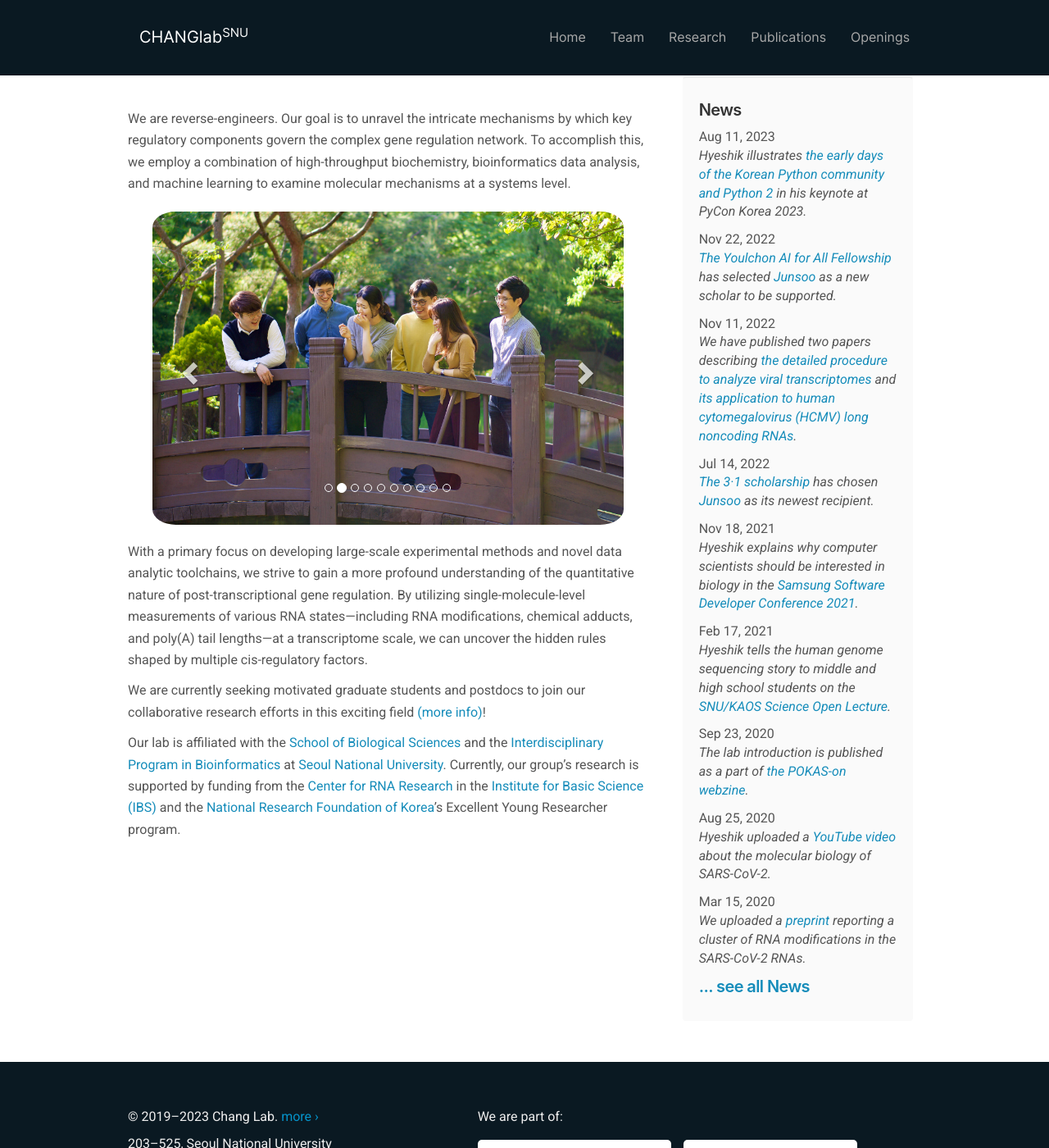
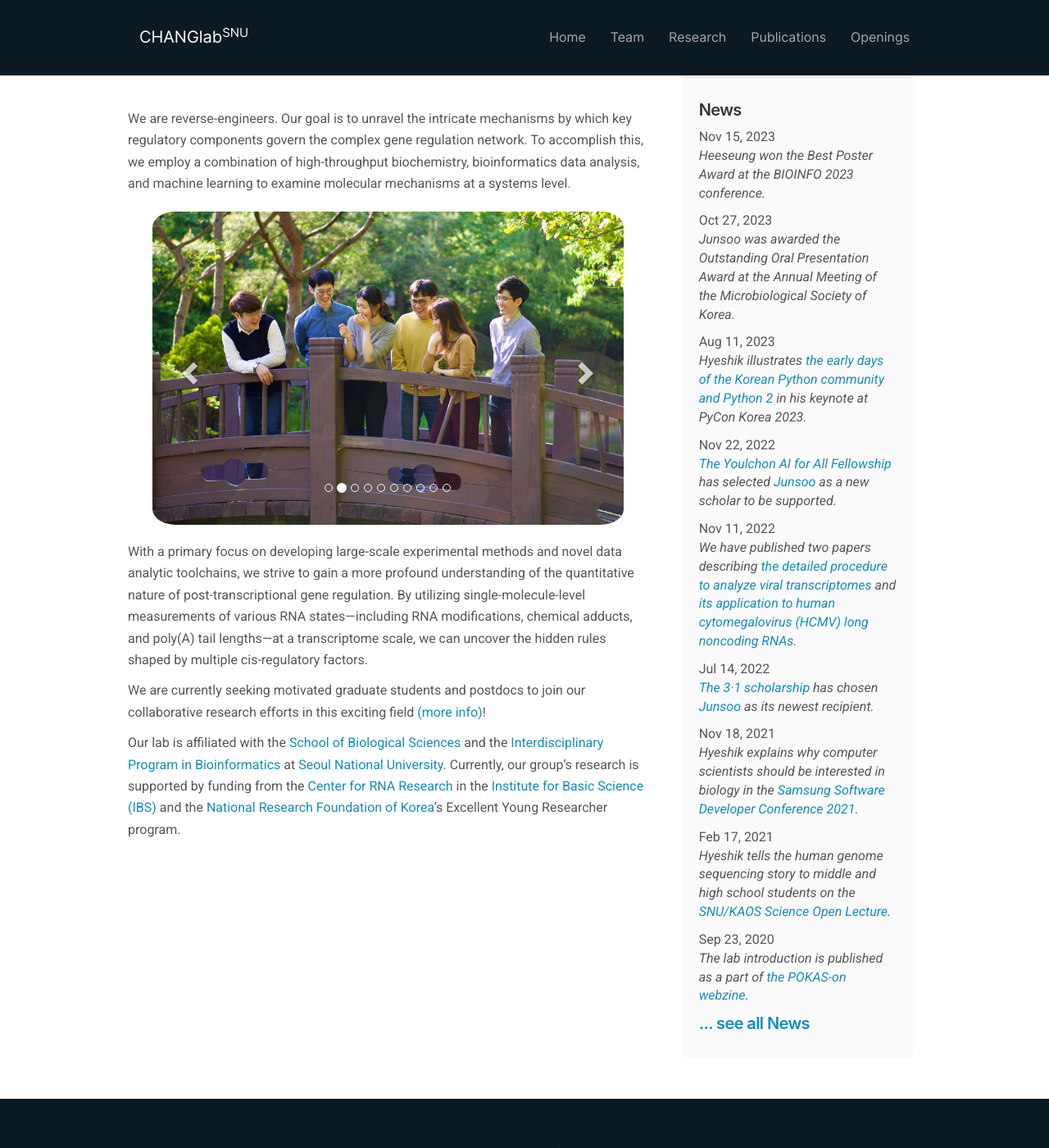
Before and after one commit to ChangLabSNU/ChangLabSNU.github.io, a Jekyll site: the page built from _pages/home.md, in a window 1280 px wide and 1400 px high. Shown: the whole window at 82% size. Built offline with Jekyll 4.4.1, drawn with Linux system fonts in a browser that asks for light colours; nearby versions of some CDN libraries; some web fonts are replaced.

Commit message:
Add two news about the awards received.

```diff
--- a/_data/news.yml
+++ b/_data/news.yml
@@ -1,3 +1,9 @@
+- date: Nov 15, 2023
+  headline: 'Heeseung won the Best Poster Award at the BIOINFO 2023 conference.'
+
+- date: Oct 27, 2023
+  headline: 'Junsoo was awarded the Outstanding Oral Presentation Award at the Annual Meeting of the Microbiological Society of Korea.'
+
 - date: Aug 11, 2023
   headline: 'Hyeshik illustrates <a href="https://www.youtube.com/watch?v=P6mT_SQwxt4">the early days of the Korean Python community and Python 2</a> in his keynote at PyCon Korea 2023.'
 
```
